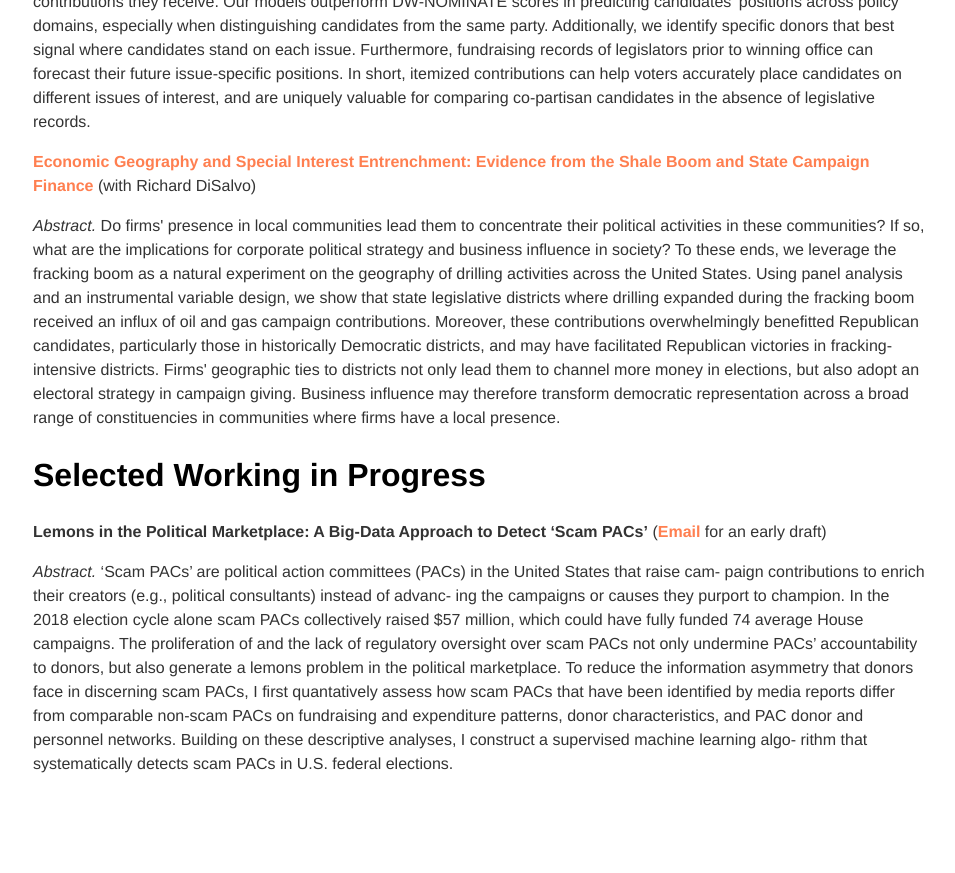
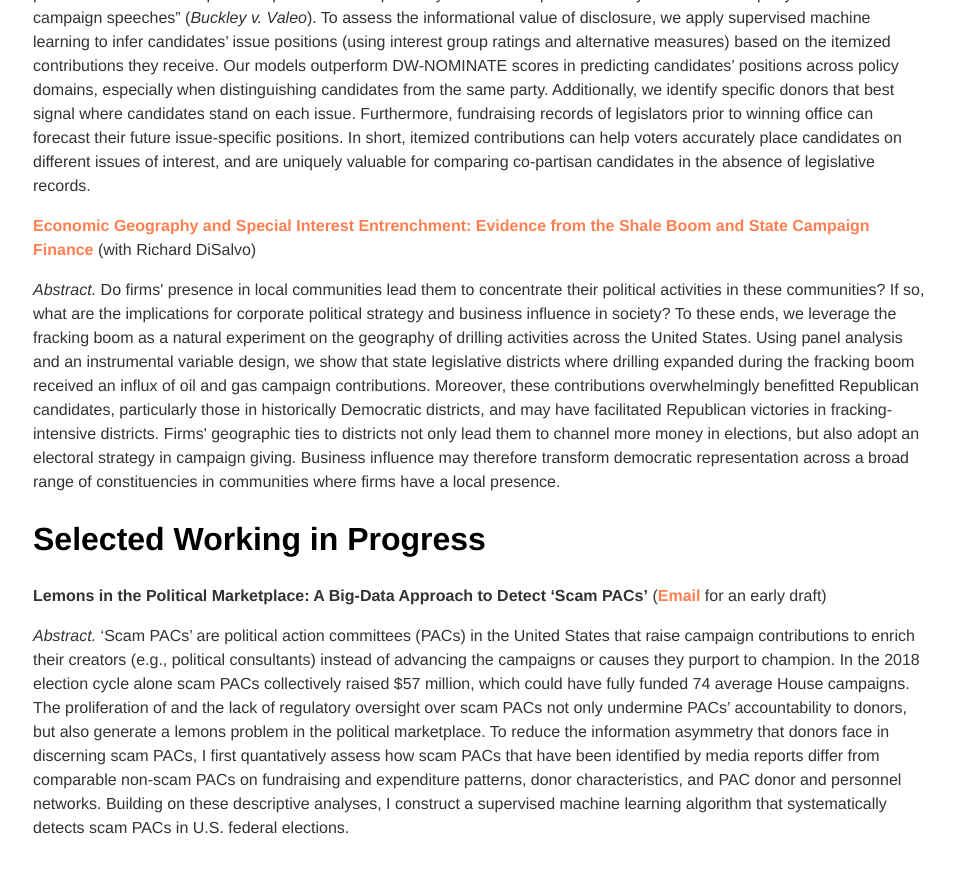
Before and after one commit to zhaoliresearch/zhaoliresearch.github.io, a Jekyll site: the page built from research/index.html, in a window 1280 px wide and 900 px high, scrolled down 1224 px. Shown: the top 873 px of the window, without its empty margins (159-1114 px from the left). Built offline with Jekyll 4.4.1, drawn with Linux system fonts in a browser that asks for light colours; before the commit the page ends 2060 px from its top, so only the background shows below that; some of the changed text lies outside the part shown.

Commit message:
Update index.html

```diff
--- a/research/index.html
+++ b/research/index.html
@@ -18,5 +19,5 @@
 <p><i>Abstract.</i> Do firms' presence in local communities lead them to concentrate their political activities in these communities? If so, what are the implications for corporate political strategy and business influence in society? To these ends, we leverage the fracking boom as a natural experiment on the geography of drilling activities across the United States. Using panel analysis and an instrumental variable design, we show that state legislative districts where drilling expanded during the fracking boom received an influx of oil and gas campaign contributions. Moreover, these contributions overwhelmingly benefitted Republican candidates, particularly those in historically Democratic districts, and may have facilitated Republican victories in fracking-intensive districts. Firms' geographic ties to districts not only lead them to channel more money in elections, but also adopt an electoral strategy in campaign giving. Business influence may therefore transform democratic representation across a broad range of constituencies in communities where firms have a local presence.</p>
 <h2>Selected Working in Progress </h2>
 <p><b>Lemons in the Political Marketplace: A Big-Data Approach to Detect ‘Scam PACs’</b> (<a href="mailto:zhaoliresearch@gmail.com">Email</a> for an early draft)</p>
-<p><i>Abstract.</i> ‘Scam PACs’ are political action committees (PACs) in the United States that raise cam- paign contributions to enrich their creators (e.g., political consultants) instead of advanc- ing the campaigns or causes they purport to champion. In the 2018 election cycle alone scam PACs collectively raised $57 million, which could have fully funded 74 average House campaigns. The proliferation of and the lack of regulatory oversight over scam PACs not only undermine PACs’ accountability to donors, but also generate a lemons problem in the political marketplace. To reduce the information asymmetry that donors face in discerning scam PACs, I first quantatively assess how scam PACs that have been identified by media reports differ from comparable non-scam PACs on fundraising and expenditure patterns, donor characteristics, and PAC donor and personnel networks. Building on these descriptive analyses, I construct a supervised machine learning algo- rithm that systematically detects scam PACs in U.S. federal elections.</p>
+<p><i>Abstract.</i> ‘Scam PACs’ are political action committees (PACs) in the United States that raise campaign contributions to enrich their creators (e.g., political consultants) instead of advancing the campaigns or causes they purport to champion. In the 2018 election cycle alone scam PACs collectively raised $57 million, which could have fully funded 74 average House campaigns. The proliferation of and the lack of regulatory oversight over scam PACs not only undermine PACs’ accountability to donors, but also generate a lemons problem in the political marketplace. To reduce the information asymmetry that donors face in discerning scam PACs, I first quantatively assess how scam PACs that have been identified by media reports differ from comparable non-scam PACs on fundraising and expenditure patterns, donor characteristics, and PAC donor and personnel networks. Building on these descriptive analyses, I construct a supervised machine learning algorithm that systematically detects scam PACs in U.S. federal elections.</p>
 </div><!-- /.blurb -->
```
Also changed, not shown: other parts of research/index.html (+1 -0 lines).
